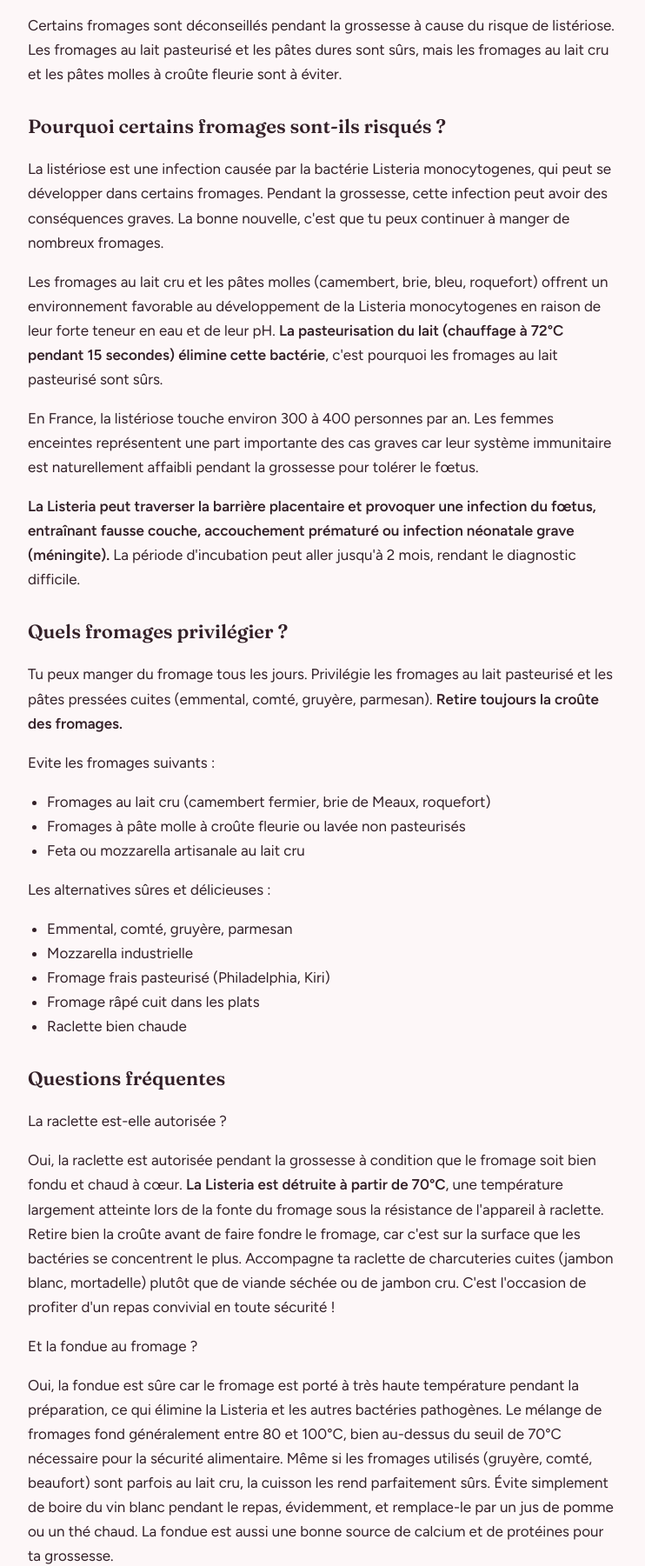
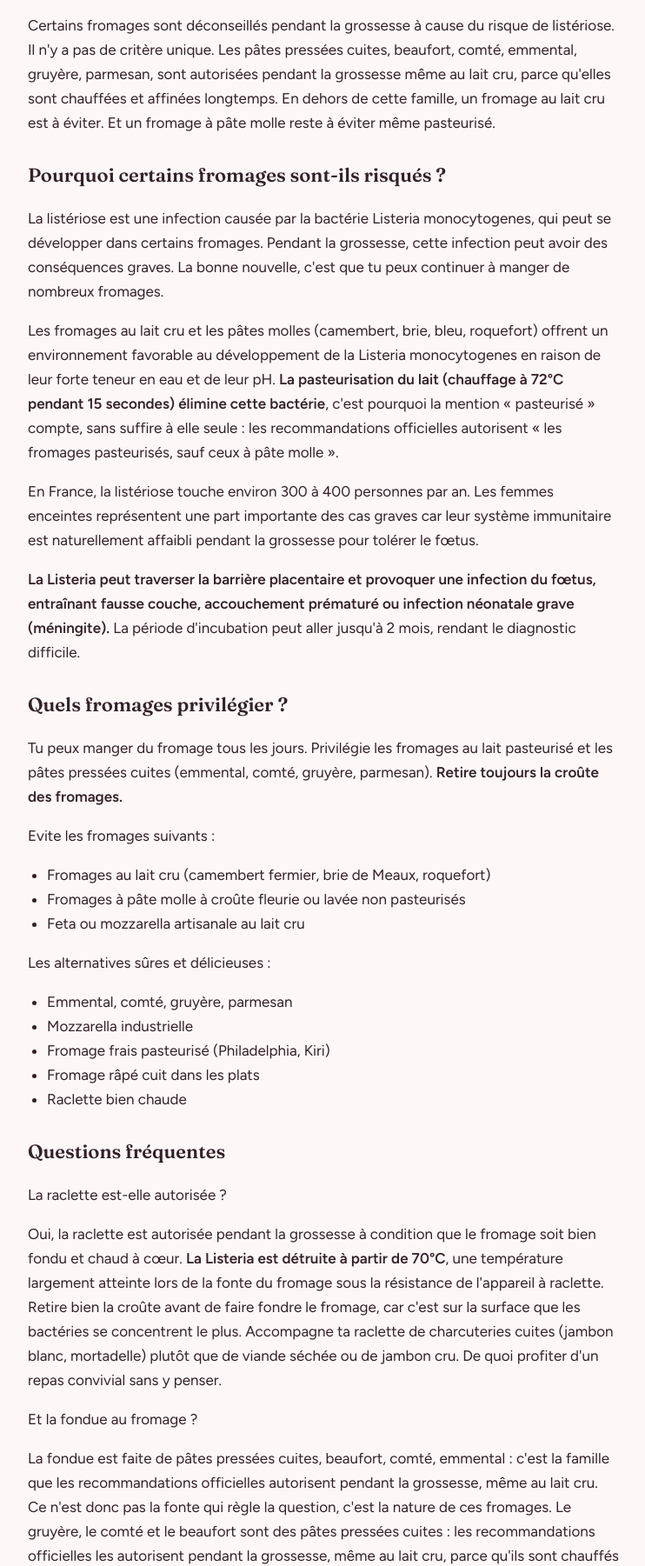
Before and after one commit to ttokkee/nova-mama-site, a plain HTML site: page puis-je/manger-du-fromage.html in a window 1280 px wide. Shown: the part 208-2009 px from the top of the page at 87% size, without its empty margins (268-1010 px from the left). Drawn offline with Linux system fonts and the light colour scheme.

Commit message:
fromage : sept passages réécrits (MARKETING v2 07/10, contre l'arbre officiel), tirets cadratins posés en virgules
Co-Authored-By: Claude Fable 5.1 <noreply@anthropic.com>
Claude-Session: https://claude.ai/code/session_01BpCzUvg7Yn28gNcskgemAR

```diff
--- a/puis-je/manger-du-fromage.html
+++ b/puis-je/manger-du-fromage.html
@@ -36,10 +36,10 @@
       </a>
     </header>
     <div class="crumb"><a href="/">Accueil</a> › <a href="/puis-je/">Puis-je ?</a></div>
-    <article><h1>Puis-je manger du fromage enceinte ?</h1><div class="meta">Alimentation · 4 min de lecture</div><p>Certains fromages sont déconseillés pendant la grossesse à cause du risque de listériose. Les fromages au lait pasteurisé et les pâtes dures sont sûrs, mais les fromages au lait cru et les pâtes molles à croûte fleurie sont à éviter.</p>
+    <article><h1>Puis-je manger du fromage enceinte ?</h1><div class="meta">Alimentation · 4 min de lecture</div><p>Certains fromages sont déconseillés pendant la grossesse à cause du risque de listériose. Il n&#x27;y a pas de critère unique. Les pâtes pressées cuites, beaufort, comté, emmental, gruyère, parmesan, sont autorisées pendant la grossesse même au lait cru, parce qu&#x27;elles sont chauffées et affinées longtemps. En dehors de cette famille, un fromage au lait cru est à éviter. Et un fromage à pâte molle reste à éviter même pasteurisé.</p>
 <h2>Pourquoi certains fromages sont-ils risqués ?</h2>
 <p>La listériose est une infection causée par la bactérie Listeria monocytogenes, qui peut se développer dans certains fromages. Pendant la grossesse, cette infection peut avoir des conséquences graves. La bonne nouvelle, c&#x27;est que tu peux continuer à manger de nombreux fromages.</p>
-<p>Les fromages au lait cru et les pâtes molles (camembert, brie, bleu, roquefort) offrent un environnement favorable au développement de la Listeria monocytogenes en raison de leur forte teneur en eau et de leur pH. <strong>La pasteurisation du lait (chauffage à 72°C pendant 15 secondes) élimine cette bactérie</strong>, c&#x27;est pourquoi les fromages au lait pasteurisé sont sûrs.</p>
+<p>Les fromages au lait cru et les pâtes molles (camembert, brie, bleu, roquefort) offrent un environnement favorable au développement de la Listeria monocytogenes en raison de leur forte teneur en eau et de leur pH. <strong>La pasteurisation du lait (chauffage à 72°C pendant 15 secondes) élimine cette bactérie</strong>, c&#x27;est pourquoi la mention « pasteurisé » compte, sans suffire à elle seule : les recommandations officielles autorisent « les fromages pasteurisés, sauf ceux à pâte molle ».</p>
 <p>En France, la listériose touche environ 300 à 400 personnes par an. Les femmes enceintes représentent une part importante des cas graves car leur système immunitaire est naturellement affaibli pendant la grossesse pour tolérer le fœtus.</p>
 <p><strong>La Listeria peut traverser la barrière placentaire et provoquer une infection du fœtus, entraînant fausse couche, accouchement prématuré ou infection néonatale grave (méningite).</strong> La période d&#x27;incubation peut aller jusqu&#x27;à 2 mois, rendant le diagnostic difficile.</p>
 <h2>Quels fromages privilégier ?</h2>
@@ -50,13 +50,13 @@
 <ul><li>Emmental, comté, gruyère, parmesan</li><li>Mozzarella industrielle</li><li>Fromage frais pasteurisé (Philadelphia, Kiri)</li><li>Fromage râpé cuit dans les plats</li><li>Raclette bien chaude</li></ul>
 <h2>Questions fréquentes</h2>
 <p>La raclette est-elle autorisée ?</p>
-<p>Oui, la raclette est autorisée pendant la grossesse à condition que le fromage soit bien fondu et chaud à cœur. <strong>La Listeria est détruite à partir de 70°C</strong>, une température largement atteinte lors de la fonte du fromage sous la résistance de l&#x27;appareil à raclette. Retire bien la croûte avant de faire fondre le fromage, car c&#x27;est sur la surface que les bactéries se concentrent le plus. Accompagne ta raclette de charcuteries cuites (jambon blanc, mortadelle) plutôt que de viande séchée ou de jambon cru. C&#x27;est l&#x27;occasion de profiter d&#x27;un repas convivial en toute sécurité !</p>
+<p>Oui, la raclette est autorisée pendant la grossesse à condition que le fromage soit bien fondu et chaud à cœur. <strong>La Listeria est détruite à partir de 70°C</strong>, une température largement atteinte lors de la fonte du fromage sous la résistance de l&#x27;appareil à raclette. Retire bien la croûte avant de faire fondre le fromage, car c&#x27;est sur la surface que les bactéries se concentrent le plus. Accompagne ta raclette de charcuteries cuites (jambon blanc, mortadelle) plutôt que de viande séchée ou de jambon cru. De quoi profiter d&#x27;un repas convivial sans y penser.</p>
 <p>Et la fondue au fromage ?</p>
-<p>Oui, la fondue est sûre car le fromage est porté à très haute température pendant la préparation, ce qui élimine la Listeria et les autres bactéries pathogènes. Le mélange de fromages fond généralement entre 80 et 100°C, bien au-dessus du seuil de 70°C nécessaire pour la sécurité alimentaire. Même si les fromages utilisés (gruyère, comté, beaufort) sont parfois au lait cru, la cuisson les rend parfaitement sûrs. Évite simplement de boire du vin blanc pendant le repas, évidemment, et remplace-le par un jus de pomme ou un thé chaud. La fondue est aussi une bonne source de calcium et de protéines pour ta grossesse.</p>
+<p>La fondue est faite de pâtes pressées cuites, beaufort, comté, emmental : c&#x27;est la famille que les recommandations officielles autorisent pendant la grossesse, même au lait cru. Ce n&#x27;est donc pas la fonte qui règle la question, c&#x27;est la nature de ces fromages. Le gruyère, le comté et le beaufort sont des pâtes pressées cuites : les recommandations officielles les autorisent pendant la grossesse, même au lait cru, parce qu&#x27;ils sont chauffés et affinés longtemps. Évite simplement de boire du vin blanc pendant le repas, évidemment, et remplace-le par un jus de pomme ou un thé chaud. La fondue est aussi une bonne source de calcium et de protéines pour ta grossesse.</p>
 <p>Le parmesan est-il sûr ?</p>
 <p>Oui, le parmesan (Parmigiano Reggiano) est l&#x27;un des fromages les plus sûrs pendant la grossesse, même s&#x27;il est fabriqué au lait cru. Son affinage très long (minimum 12 mois, souvent 24 à 36 mois) et sa très faible teneur en eau créent un environnement hostile au développement de la Listeria. Les fromages à pâte dure et longuement affinés comme le comté (plus de 6 mois), le beaufort ou le gruyère suisse sont également sûrs pour les mêmes raisons. <strong>Le parmesan est aussi une excellente source de calcium (1180 mg pour 100 g) et de protéines</strong>, deux nutriments essentiels pendant la grossesse. N&#x27;hésite pas à en saupoudrer tes pâtes et salades.</p>
 <p>La mozzarella est-elle autorisée enceinte ?</p>
-<p>La mozzarella industrielle au lait pasteurisé (la plus courante en supermarché) est parfaitement sûre pendant la grossesse. En revanche, la mozzarella di bufala artisanale au lait cru, souvent importée d&#x27;Italie, présente un risque de listériose car elle est fabriquée avec du lait non pasteurisé et consommée très fraîche. <strong>Vérifie toujours l&#x27;étiquette : la mention « lait pasteurisé » te garantit la sécurité du produit.</strong> Si tu commandes une pizza, la mozzarella est cuite au four à plus de 200°C, donc parfaitement sûre quelle que soit son origine. La burrata, très crémeuse et souvent au lait cru, est à éviter sauf mention « lait pasteurisé » sur l&#x27;emballage.</p>
+<p>La mozzarella industrielle est faite au lait pasteurisé et ce n&#x27;est pas un fromage à croûte : elle entre dans ce que les recommandations officielles autorisent, « les fromages pasteurisés, sauf ceux à pâte molle ». Une mozzarella di bufala au lait cru, en revanche, est à éviter. <strong>La mention « lait pasteurisé » est l&#x27;indication à chercher sur l&#x27;étiquette.</strong> Et pour une pizza passée au four, les recommandations officielles citent nommément « les fromages au lait cru bien cuits, dans une recette au four » parmi ce qu&#x27;on peut consommer. La burrata, très crémeuse et souvent au lait cru, est à éviter sauf mention « lait pasteurisé » sur l&#x27;emballage.</p>
 <p>Le fromage reste un aliment important pendant ta grossesse pour l&#x27;apport en calcium. Il suffit de bien choisir et de vérifier la mention &quot;lait pasteurisé&quot; sur l&#x27;emballage.</p></article><h2>À lire aussi</h2><ul class="related"><li><a href="/conseils/acide-folique-b9">Acide folique : le super-héros discret</a></li><li><a href="/puis-je/boire-du-cafe">Puis-je boire du café enceinte ?</a></li><li><a href="/puis-je/boire-du-the">Puis-je boire du thé enceinte ?</a></li></ul>
     <div class="cta">
       <div class="t">Une question sur TA grossesse ?</div>
```
